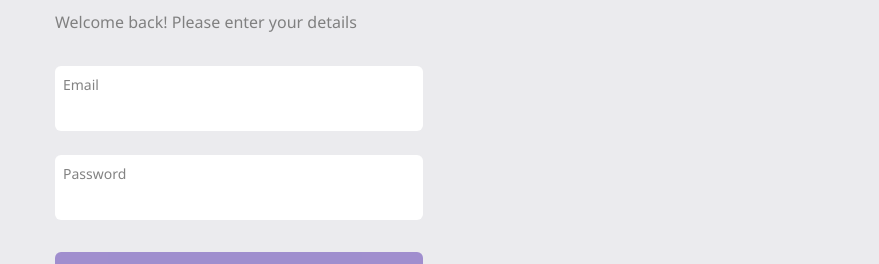
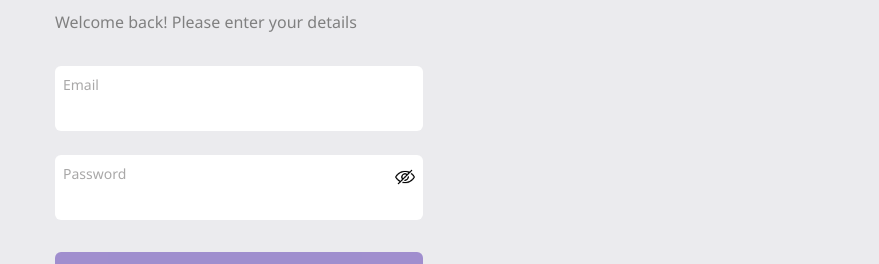
Before and after one commit to illiaBabak/blog, a React (Vite) app: page /login in a window 1280 px wide. Shown: the part 280-544 px from the top of the page, without its empty margins (401-1280 px from the left). Built offline with nearby package versions, Linux system fonts and the light colour scheme; no server answers.

Commit message:
Added ability to show/hide password while logging

```diff
--- a/src/pages/LoginPage/components/FormField/index.scss
+++ b/src/pages/LoginPage/components/FormField/index.scss
@@ -4,7 +4,7 @@
 
   .name {
     font-size: 14px;
-    color: rgb(131, 131, 131);
+    color: var(--second-color);
   }
 
   .field-input {
@@ -19,4 +19,12 @@
       outline: none;
     }
   }
+
+  .eye-icon {
+    width: 28px;
+    height: 28px;
+    right: 4px;
+    background-color: #fff;
+    cursor: pointer;
+  }
 }
--- a/src/pages/LoginPage/components/FormField/index.tsx
+++ b/src/pages/LoginPage/components/FormField/index.tsx
@@ -1,4 +1,4 @@
-import { ChangeEvent, useRef } from 'react';
+import { ChangeEvent, useRef, useState } from 'react';
 
 type Props = {
   fieldName: string;
@@ -8,17 +8,33 @@ type Props = {
 };
 
 export const FormField = ({ fieldName, inputVal, type, onChange }: Props): JSX.Element => {
+  const [shouldShowPassword, setShouldShowPassword] = useState(false);
+
   const inputRef = useRef<HTMLInputElement | null>(null);
 
   const focusInput = () => inputRef.current?.focus();
 
   return (
     <div
-      className='field d-flex flex-column justify-content-between align-items-start w-100 mt-4 p-2 rounded'
+      className='field d-flex flex-column justify-content-between align-items-start w-100 mt-4 p-2 rounded position-relative'
       onClick={focusInput}
     >
       <p className='name mb-1'>{fieldName}</p>
-      <input ref={inputRef} className='field-input w-100' type={type} value={inputVal} onChange={onChange} />
+      <input
+        ref={inputRef}
+        className='field-input w-100'
+        type={shouldShowPassword ? 'text' : type}
+        value={inputVal}
+        onChange={onChange}
+      />
+      {type === 'password' && (
+        <img
+          onClick={() => setShouldShowPassword((prev) => !prev)}
+          className='object-fit-contain eye-icon position-absolute rounded-circle p-1'
+          src={shouldShowPassword ? '/show.png' : 'hide.png'}
+          alt='eye-icon'
+        />
+      )}
     </div>
   );
 };
```
Also changed, not shown: public/hide.png (added), public/show.png (added).
